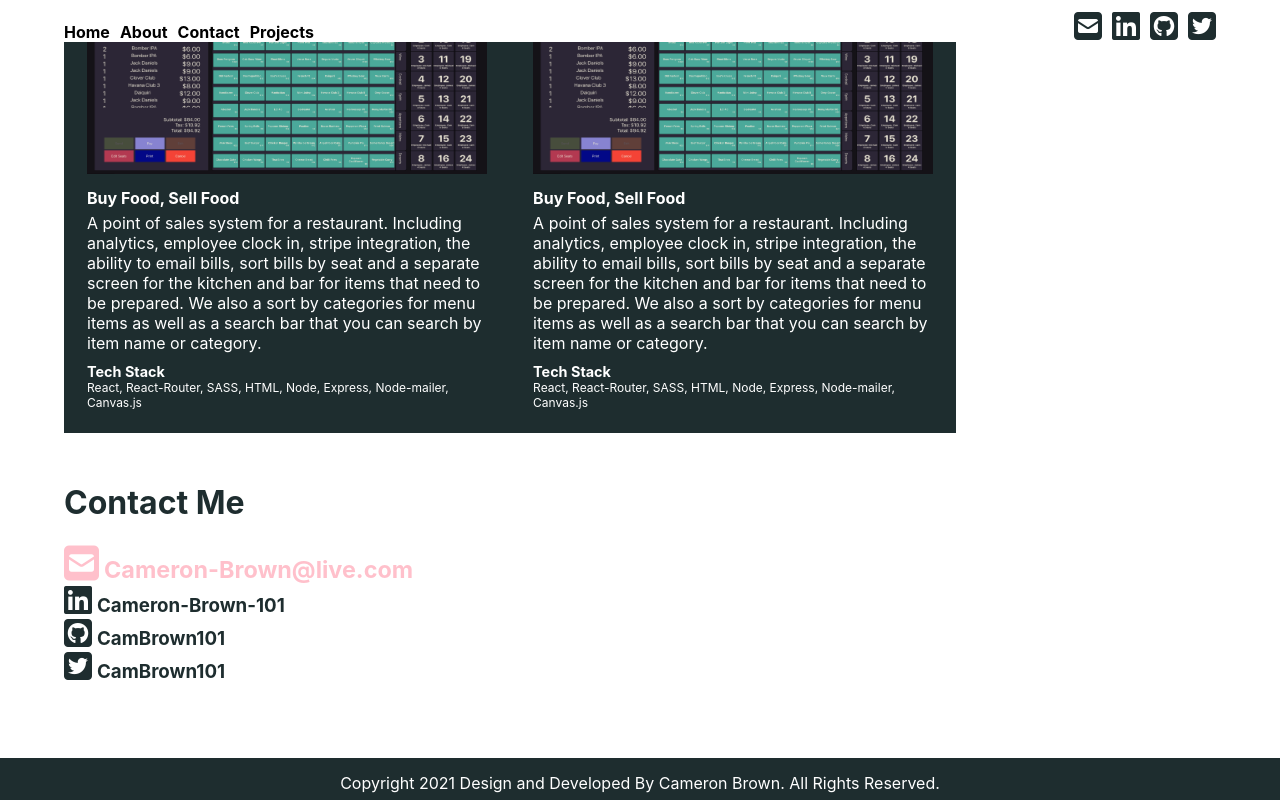
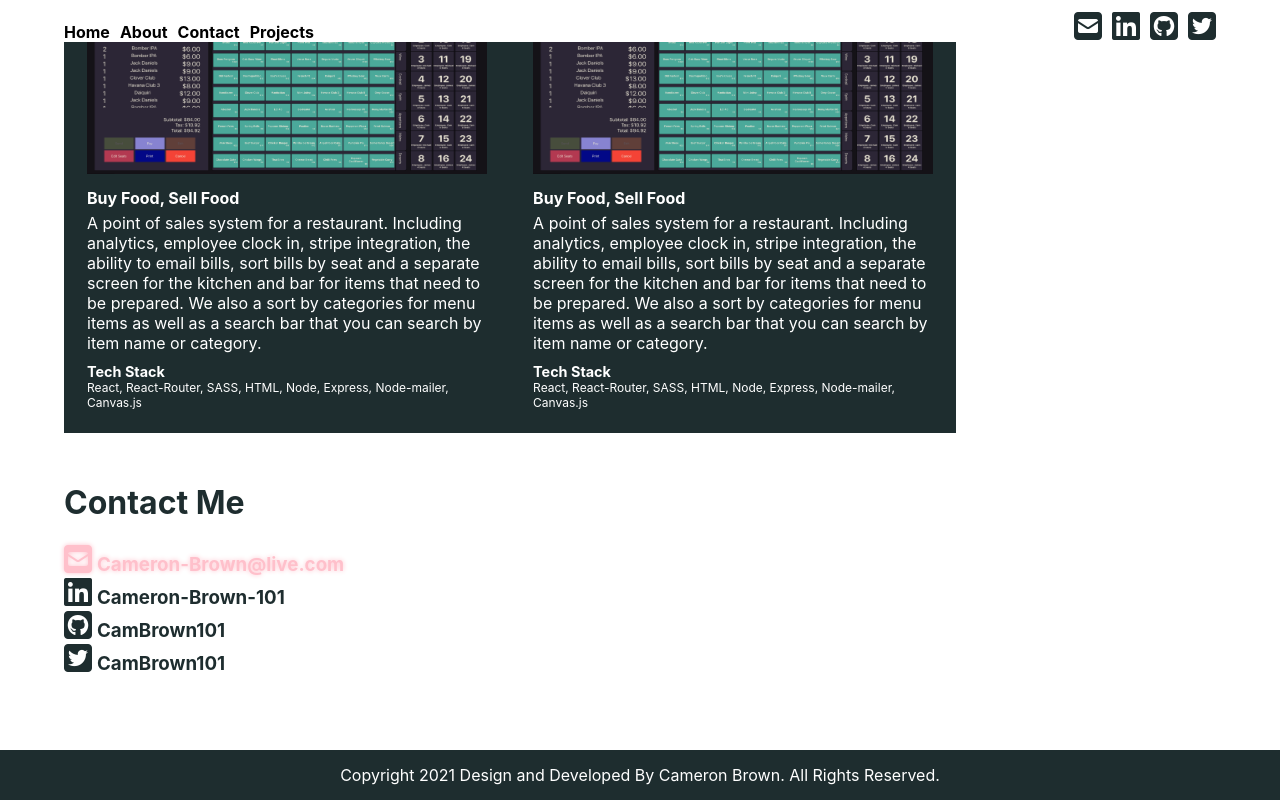
Before and after one commit to CamBrown101/personal-website, a React (Create React App) app: page / in a window 1280 px wide. In both pictures the pointer is over the link "Cameron-Brown@live.com". Shown: the part 1837-2637 px from the top of the page. Built offline with nearby package versions, Linux system fonts and the light colour scheme.

Commit message:
Add hover glow

```diff
--- a/src/Components/Contact.scss
+++ b/src/Components/Contact.scss
@@ -17,15 +17,18 @@
   .contact {
     color: $font-color;
     text-decoration: none;
-    transition: font-size 0.5s;
+    transition: 0.5s;
   }
   .contact:visited {
     font-style: none;
     color: $font-color;
     text-decoration: none;
   }
+  .contact:hover::before {
+    transform: scale(1.1);
+  }
   .contact:hover {
-    color: $contact-hover;
-    font-size: 20px;
+    color: pink;
+    text-shadow: 0 0 5px pink;
   }
 }
```
